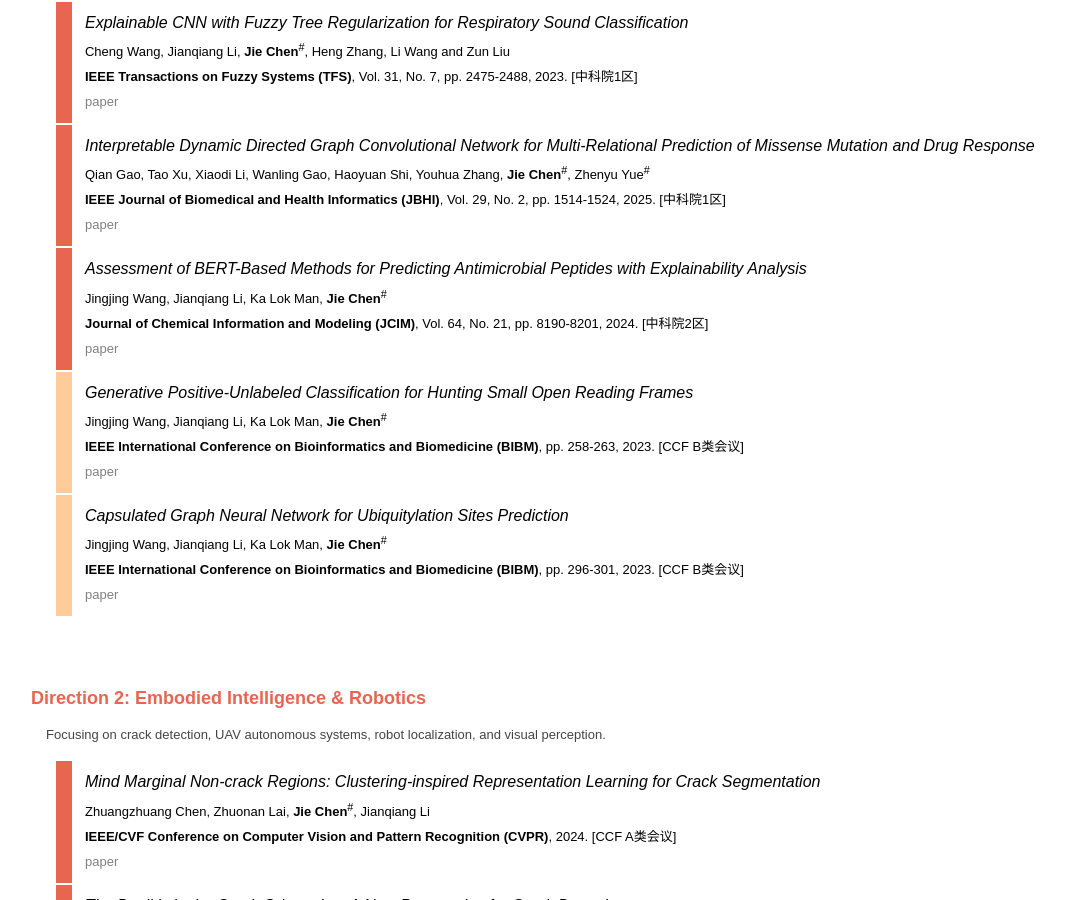
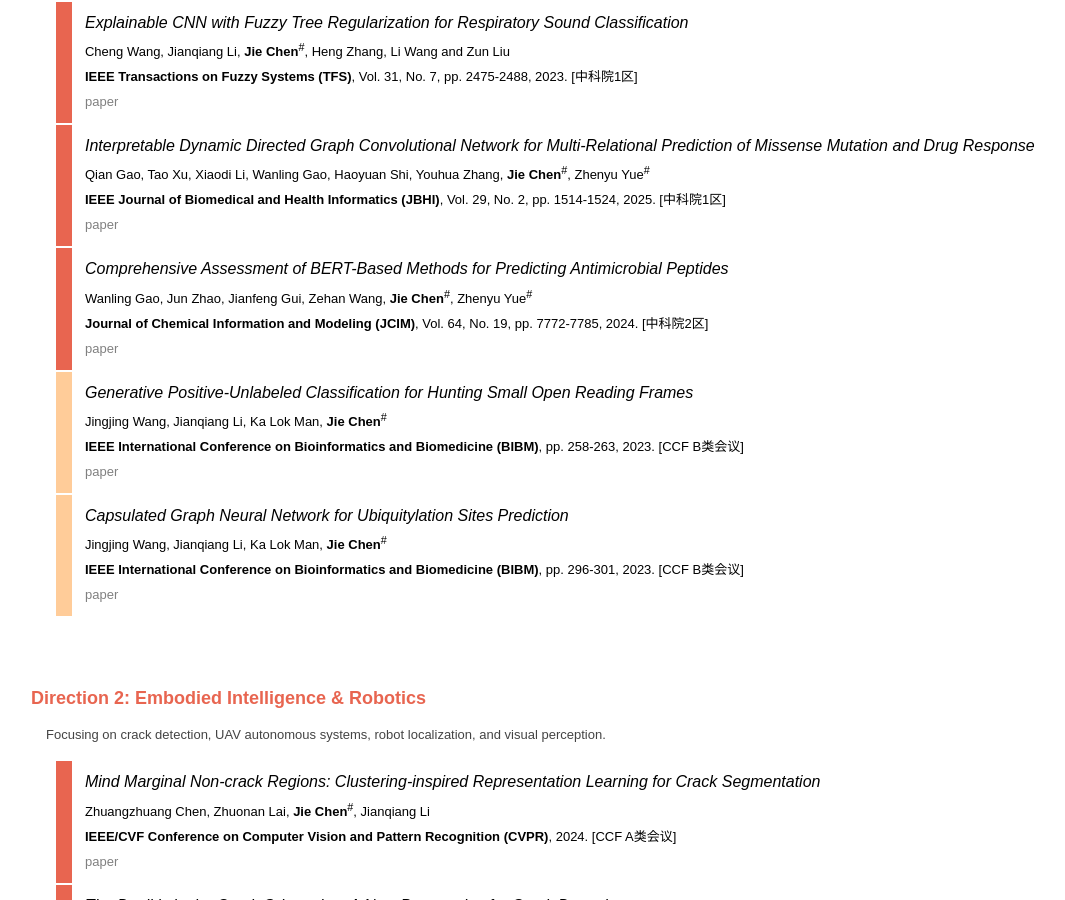
Before and after one commit to arikcj/arikcj.github.io, a Jekyll site: the page built from publications/index.html, in a window 1280 px wide and 900 px high, scrolled down 868 px. Shown: the whole window, without its empty margins (161-1226 px from the left). Built offline with Jekyll 4.4.1, drawn with Linux system fonts in a browser that asks for light colours.

Commit message:
Update publication: Comprehensive Assessment of BERT-Based Methods

```diff
--- a/publications/index.html
+++ b/publications/index.html
@@ -113,9 +113,9 @@ title: Publications
 				<td style="border-style: none; border-width: medium;" valign="top" width="19">&nbsp;</td>
 				<td bgcolor="#e86550" style="border-style: none; border-width: medium;" valign="top" width="14">&nbsp;</td>
 				<td style="border-style: none; border-width: medium;" valign="top" width="1108">
-					<p style="margin-left: 10px; line-height: 150%; margin-top: 8px; margin-bottom: 8px;"><i><font face="Arial">Assessment of BERT-Based Methods for Predicting Antimicrobial Peptides with Explainability Analysis</font></i><font face="Arial"><i><font style="font-size: 12pt;"><br></font></i></font>
-						<font color="#000000" face="Arial" size="2">Jingjing Wang, Jianqiang Li, Ka Lok Man, <b>Jie Chen</b><sup>#</sup></font><b><font color="#000000" face="Arial" size="2"><br></font></b>
-						<font face="Arial" size="2"><b>Journal of Chemical Information and Modeling (JCIM)</b>, Vol. 64, No. 21, pp. 8190-8201, 2024. [中科院2区]</font><br>
+					<p style="margin-left: 10px; line-height: 150%; margin-top: 8px; margin-bottom: 8px;"><i><font face="Arial">Comprehensive Assessment of BERT-Based Methods for Predicting Antimicrobial Peptides</font></i><font face="Arial"><i><font style="font-size: 12pt;"><br></font></i></font>
+						<font color="#000000" face="Arial" size="2">Wanling Gao, Jun Zhao, Jianfeng Gui, Zehan Wang, <b>Jie Chen</b><sup>#</sup>, Zhenyu Yue<sup>#</sup></font><b><font color="#000000" face="Arial" size="2"><br></font></b>
+						<font face="Arial" size="2"><b>Journal of Chemical Information and Modeling (JCIM)</b>, Vol. 64, No. 19, pp. 7772-7785, 2024. [中科院2区]</font><br>
 					<font face="Arial" size="2">
 					<a href="https://pubmed.ncbi.nlm.nih.gov/39316765/"><font color="#808080"><font color="#808080">paper</font></font></a>
 				</font></p></td>
```
